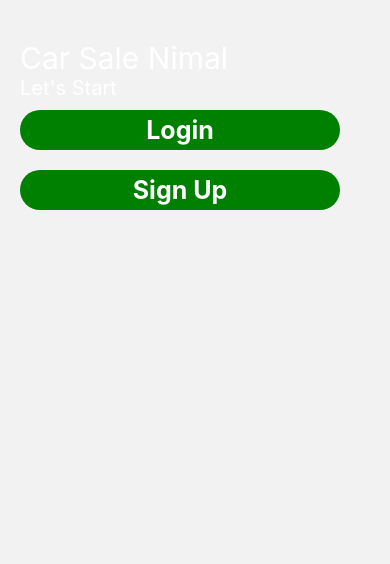
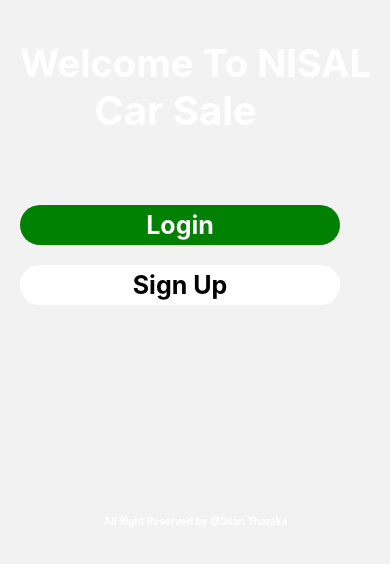
Before and after one commit to tharakad049/CarSaleMobileApp, a React Native app: screen /Home in a window 390 px wide. Shown: the top 564 px of the page. Built offline with nearby package versions, Linux system fonts and the light colour scheme.

Commit message:
Update homepage

```diff
--- a/src/Home.js
+++ b/src/Home.js
@@ -6,12 +6,19 @@ import Button from './Button'
 const Home = (props) => {
   return (
     <Background>
-      <View style={{left: 20, bottom: -40}}>
-      <Text style={{color: 'white',  fontSize: 30 }}>Car Sale Nimal</Text>
-      <Text style={{color: 'white',  fontSize: 20 }}>Let's Start</Text>
-      <Button bgcolor='green' textColor='white' btnLabel="Login" press={()=>{props.navigation.navigate("Login")}}/>
-      <Button bgcolor='green' textColor='white' btnLabel="Sign Up" press={()=>{props.navigation.navigate("SignIn")}}/>
+      <View style={{bottom: -40, alignItems: "center" }}>
+      <Text style={{color: 'white',  fontSize: 38 , fontWeight: 'bold', left: 20 }}>Welcome To NISAL</Text>
+      <Text style={{color: 'white',  fontSize: 40 , fontWeight: 'bold' }}>Car Sale</Text>
       </View>
+      <View style={{left: 20, bottom: -100}}>
+      <Button bgcolor='green' textColor='white' btnLabel="Login"  press={()=>{props.navigation.navigate("Login")}}/>
+      <Button bgcolor='white' textColor='black' btnLabel="Sign Up" press={()=>{props.navigation.navigate("SignIn")}}/>
+      </View>
+
+      <View style={{bottom: -300, alignItems: "center" }}>
+      <Text style={{color: 'white',  fontSize: 10 , fontWeight: 'bold', left: 20 }}>All Right Reserved by @Dilan Tharaka</Text>
+      </View>
+
     </Background>
   )
 }
--- a/src/Register.js
+++ b/src/Register.js
@@ -1,19 +1,23 @@
-import { View, Text, TouchableOpacity } from 'react-native'
-import React from 'react'
+import { View, Text, TouchableOpacity, KeyboardAvoidingView } from 'react-native'
+import React, { useState } from 'react'
 import Background from './Background'
 import Field from './Field'
 import Button from './Button'
 
 const Register = (props) => {
+
+  const [name, setName ]=useState("");
+
   return (
     <Background>
       <View style={{ alignItems: "center", width: 360 }}>
         <Text style={{ color: "white", fontSize: 50, fontWeight: "bold", top: 10 }}>Register</Text>
+
+        <KeyboardAvoidingView>
         <View style={{ backgroundColor: "white", alignItems: "center", height: 700, width: 360, top: 20, borderTopLeftRadius: 100, paddingTop: 20 }}>
-
           <Field placeholder="Full Name"/>
           <Field placeholder="Valid Email Address"/>
-          <Field placeholder="Password"/>
+          <Field placeholder="Password" secureTextEntry={true} />
           <Field placeholder="Contact Number"/>
           <Field placeholder="Address"/>
 
@@ -25,6 +29,8 @@ const Register = (props) => {
             </TouchableOpacity>
           </View>
         </View>
+        </KeyboardAvoidingView>
+
       </View>
     </Background>
   )
```
Also changed, not shown: src/DetailsForm.js (added, +10 -0 lines).
